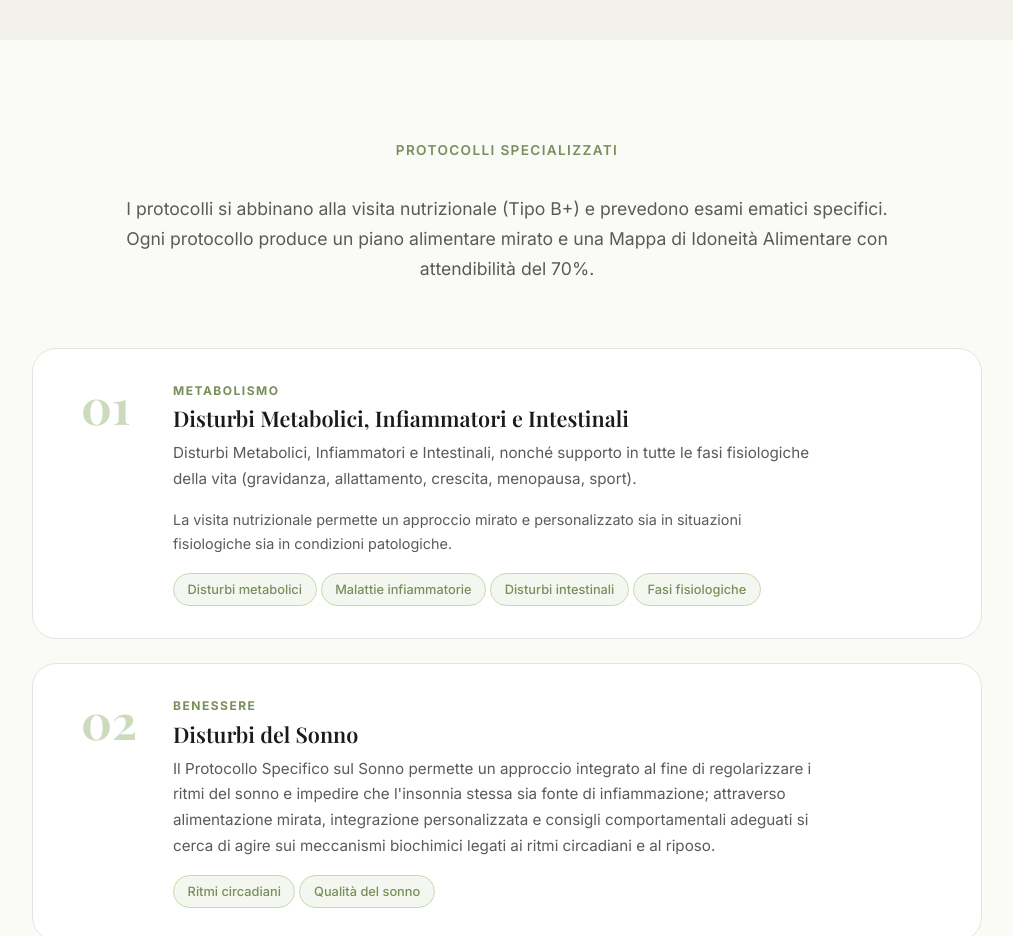
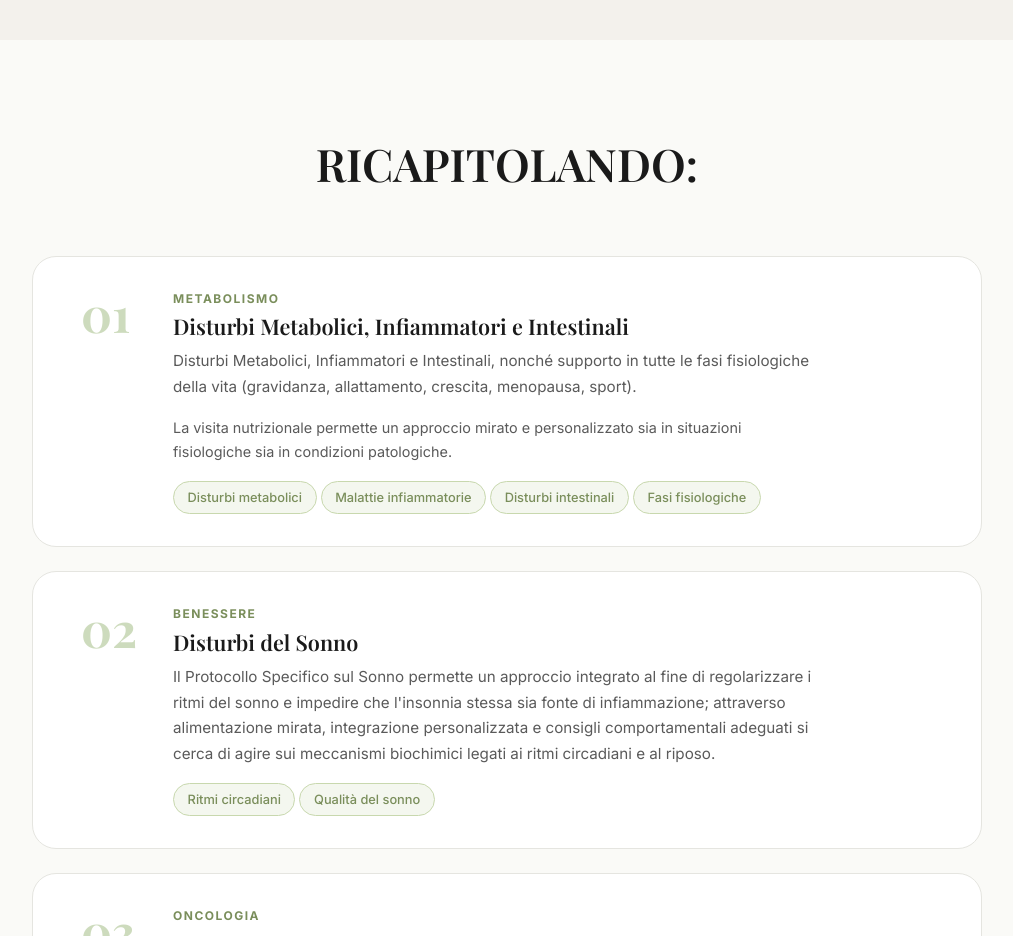
Before and after one commit to patrickdam04-ops/vercilli, a plain HTML site: page protocolli.html in a window 1280 px wide. Shown: the part 4560-5496 px from the top of the page, without its empty margins (133-1146 px from the left). Drawn offline with nearby package versions, Linux system fonts and the light colour scheme; a web font is replaced by a local one.

Commit message:
Revert back to RICAPITOLANDO header

```diff
--- a/protocolli.html
+++ b/protocolli.html
@@ -321,12 +321,11 @@
     </div>
   </section>
 
-  <!-- ═══════ PROTOCOLLI SPECIALIZZATI ═══════ -->
+  <!-- ═══════ RICAPITOLANDO ═══════ -->
   <section class="section">
     <div class="container">
       <div class="section-header reveal">
-        <div class="label">Protocolli Specializzati</div>
-        <p style="max-width: 800px; margin: var(--space-md) auto 0; text-align: center;">I protocolli si abbinano alla visita nutrizionale (Tipo B+) e prevedono esami ematici specifici. Ogni protocollo produce un piano alimentare mirato e una Mappa di Idoneità Alimentare con attendibilità del 70%.</p>
+        <h2>RICAPITOLANDO:</h2>
       </div>
 
       <div class="proto-numbered-list">
```
